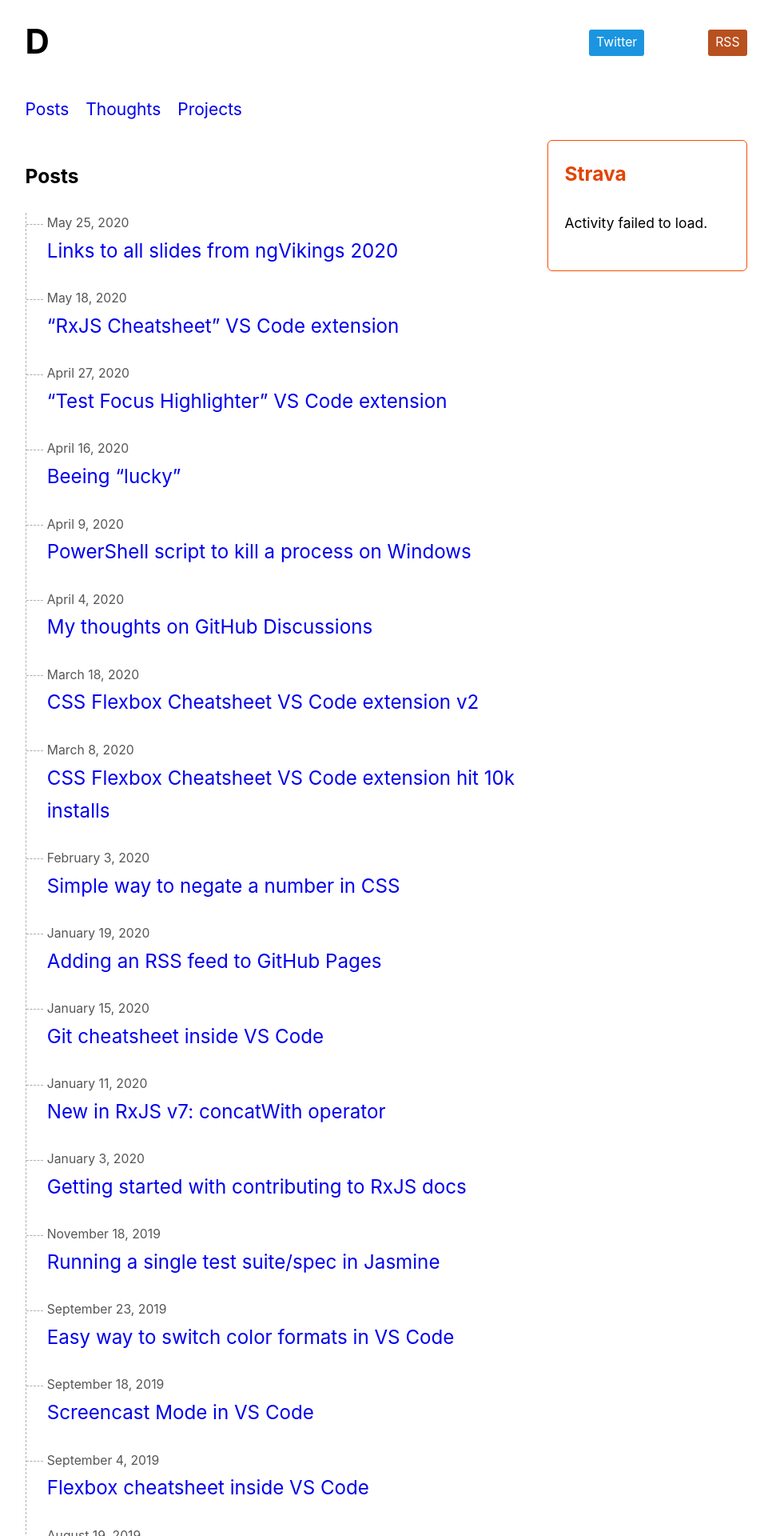
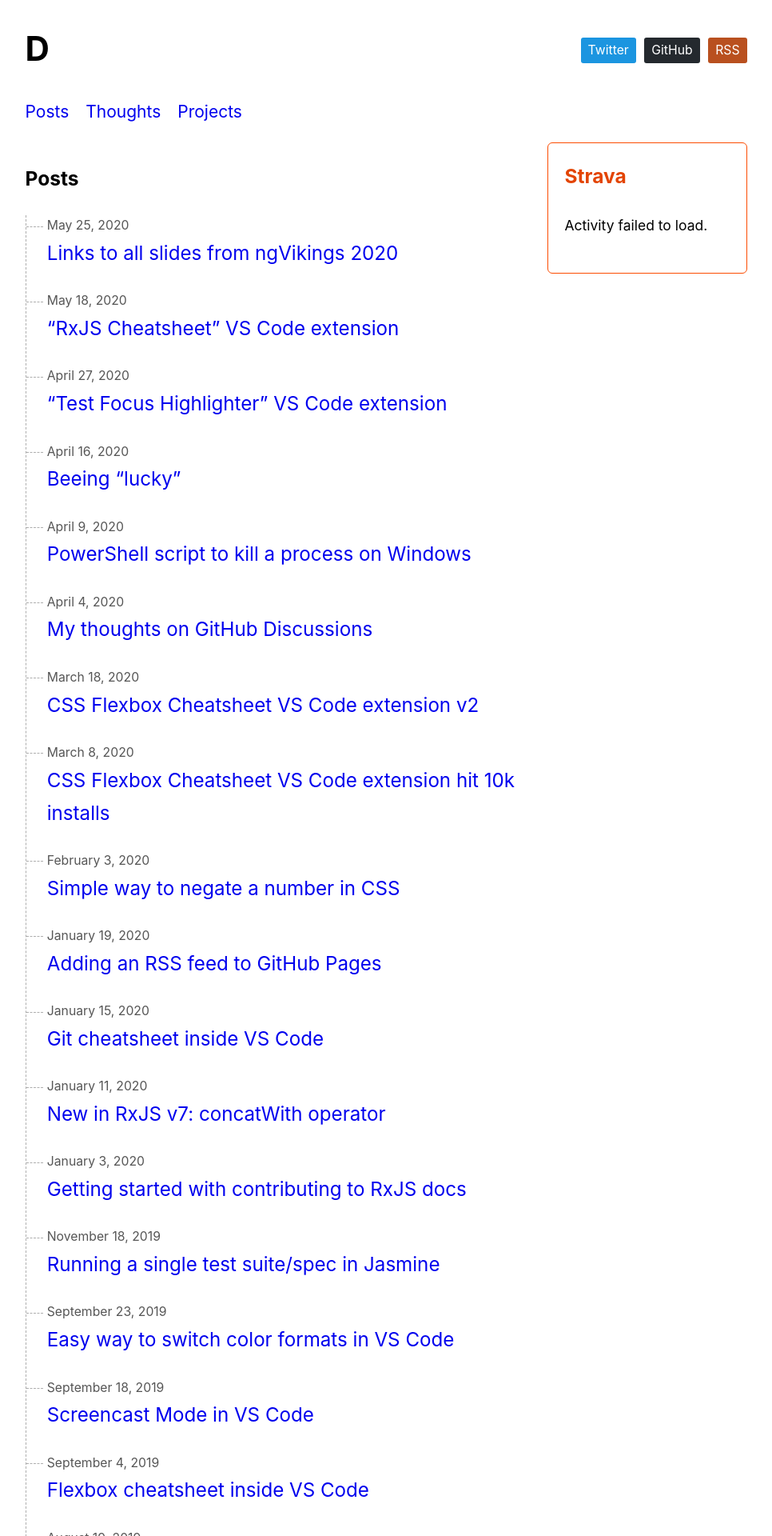
Before and after one commit to dzhavat/dzhavat.github.io, a Jekyll site: the page built from index.md, in a window 1280 px wide. Shown: the top 1920 px of the page at 80% size, without its empty margins (157-1123 px from the left). Built offline with Jekyll 4.4.1, drawn with Linux system fonts in a browser that asks for light colours.

Commit message:
Style updates

```diff
--- a/assets/css/custom.css
+++ b/assets/css/custom.css
@@ -12,7 +12,8 @@
 
 body {
   font-family: -apple-system, BlinkMacSystemFont, "Segoe UI", Roboto, Helvetica, Arial, sans-serif;
-  padding: 0.75rem;
+  margin: 0;
+  padding: 1.2rem;
 }
 
 a {
@@ -139,11 +140,13 @@
 }
 
 header {
-  margin-bottom: 1.5rem;
+  margin-bottom: 1.2rem;
 }
 
 header h1 {
-  margin: 0px;
+  font-size: 1.75rem;
+  margin: 0;
+  margin-bottom: 1.2rem;
 }
 
 header h1 span {
@@ -224,22 +227,45 @@
   background-color: #0c7abf;
 }
 
+.btn-github {
+  background-color: #24292e;
+}
+
+.btn-github:hover {
+  background-color: #515960;
+}
+
 .btn-rss {
   background-color: #b9501f;
+}
+
+.btn-rss:hover {
+  background-color: #923507;
+}
+
+.follow-btns .btn + .btn {
   margin-left: 0.5rem;
 }
 
 @media (min-width: 22em) {
+  header h1 {
+    font-size: 2rem;
+  }
+
   .strava-card {
     width: 250px;
   }
 }
 
-@media (min-width: 32em) {
+@media (min-width: 37.5em) {
   header {
     align-items: center;
     display: flex;
     justify-content: space-between;
+  }
+
+  header h1 {
+    margin-bottom: 0;
   }
 
   .follow-btns {
```
